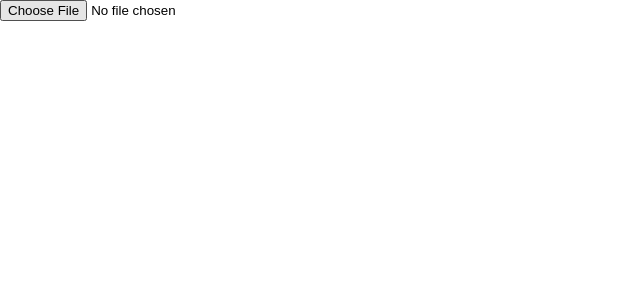
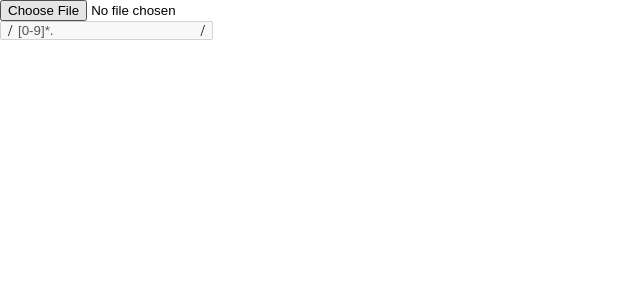
Before and after one commit to justinlee0777/buzzword-bingo-generator, a Next.js app: page / in a window 1280 px wide. Shown: the top 300 px of the page, without its empty margins (0-640 px from the left). Built offline with nearby package versions, Linux system fonts and the light colour scheme.

Commit message:
Rename RandomizeAgain to Randomize. Implementing a way to format table cells, but is WIP for now; want to make other changes and I don't understand how to do event listeners in React yet

```diff
--- a/components/file-input/index.js
+++ b/components/file-input/index.js
@@ -1,6 +1,5 @@
 import getTerms from '../../utils/get-terms.function';
 import readFile from '../../utils/read-file.function';
-import randomizeTerms from '../../utils/randomize-terms.function';
 
 /**
  * @param props - property 'callback': Unary function. Sole argument is the state change to propagate to the parent component.
@@ -11,7 +10,7 @@ export default function FileInput(props) {
         readFile(file)
             .then(fileContent => {
                 const terms = getTerms(fileContent);
-                const cells = randomizeTerms(terms);
+                const cells = terms;
 
                 return { cells };
             })
--- a/components/randomize-again/index.js
+++ /dev/null
@@ -1,7 +0,0 @@
-/**
- * @param props - property 'randomizeAgainFn': function to randomize the table again.
- */
-export default function RandomizeAgain(props) {
-    const { randomizeAgainFn } = props;
-    return <button onClick={randomizeAgainFn}>Randomize again</button>;
-}
--- /dev/null
+++ b/components/randomize/index.js
@@ -0,0 +1,7 @@
+/**
+ * @param props - property 'randomizeFn': function to randomize the table again.
+ */
+export default function Randomize(props) {
+    const { randomizeFn } = props;
+    return <button onClick={randomizeFn}>Randomize again</button>;
+}
--- /dev/null
+++ b/components/regex-formatter/index.js
@@ -0,0 +1,45 @@
+/**
+ * @param props
+ * TODO: Disabling the input for now and setting it with a preset value. Need to get a better understanding of how to do
+ * event listeners in React.
+ */
+export default function RegexFormatter(props) {
+    const { initialValue } = props;
+
+    return (
+        <div className="regex-formatter">
+            <div className="input-container">
+                <input disabled value={initialValue} />
+                <span>/</span>
+                <span>/</span>
+            </div>
+            <style jsx>{`
+                .regex-formatter {
+                    display: flex;
+                }
+
+                .regex-formatter .input-container {
+                    position: relative;
+                }
+
+                .regex-formatter .input-container input {
+                    padding: 0 16px;
+                }
+
+                .regex-formatter .input-container span {
+                    position: absolute;
+                    top: 50%;
+                    transform: translateY(-50%);
+                }
+
+                .regex-formatter .input-container span:first-of-type {
+                    left: 8px;
+                }
+
+                .regex-formatter .input-container span:nth-of-type(2) {
+                    right: 8px;
+                }
+           `}</style>
+        </div>
+    )
+}
--- a/components/table/index.js
+++ b/components/table/index.js
@@ -3,15 +3,20 @@
  * - property table: 5x5 array to create the table from.
  */
 export default function Table(props) {
-    const { table } = props;
+    const { table, showCheckboxes = true } = props;
     const tableRows = table.map((row, i) => {
         const cellNumber = i * 5;
-        const cells = row.map((cell, j) =>
-            <td key={cellNumber + j}>
+        const cells = row.map((cell, j) => {
+            let checkboxUI;
+            if (showCheckboxes) {
+                checkboxUI = <input type="checkbox" />;
+            }
+
+            return <td key={cellNumber + j}>
                 {cell}
-                <input type="checkbox" />
-            </td>
-        );
+                {checkboxUI}
+            </td>;
+        });
 
         return <tr key={i}>{cells}</tr>;
     });
--- a/pages/index.js
+++ b/pages/index.js
@@ -3,7 +3,8 @@ import { useState } from 'react';
 
 import ErrorMessages from '../components/error-messages/index';
 import FileInput from '../components/file-input/index';
-import RandomizeAgain from '../components/randomize-again/index';
+import Randomize from '../components/randomize/index';
+import RegexFormatter from '../components/regex-formatter';
 import Table, { createMetaTable } from '../components/table/index';
 import randomizeTerms from '../utils/randomize-terms.function';
 
@@ -11,6 +12,8 @@ export default function Home() {
   const initialState = {
     // Number of cells to render. For now strict limit is 24 (+ 1 "Free square!")
     cells: [],
+    // Regex to format cells in case there are markings the user would not want. Whatever matches the expression will be removed.
+    formatRegex: '[0-9]*\. ',
     // Whether this is the first time the component is rendered.
     initial: true,
     // Error messages to render to the user.
@@ -21,22 +24,27 @@ export default function Home() {
 
   const {
     cells = [],
+    formatRegex = '[0-9]*\. ',
     initial = false,
     errorMessages = [],
   } = state;
 
   // Optional UI elements.
-  let table, randomizeAgain, errorMessageUI;
+  let table, randomize, errorMessageUI;
   if (cells.length === 24) {
-    const metaTable = createMetaTable(state.cells);
+    let tableCells = cells;
+
+    if (formatRegex) {
+      tableCells = formatCells(cells, formatRegex);
+    }
+
+    tableCells = randomizeTerms(tableCells);
+
+    const metaTable = createMetaTable(tableCells);
 
     table = <Table table={metaTable} />;
 
-    function randomizeAgainFn() {
-      setState({ cells: randomizeTerms(cells) });
-    }
-
-    randomizeAgain = <RandomizeAgain randomizeAgainFn={randomizeAgainFn} />
+    randomize = <Randomize randomizeFn={randomizeFn} />
   } else if (!initial) {
     errorMessages.push('Text file must have 24 rows.');
   }
@@ -54,8 +62,9 @@ export default function Home() {
 
       <main>
         <FileInput callback={setState} />
+        <RegexFormatter initialValue={formatRegex} />
         {table}
-        {randomizeAgain}
+        {randomize}
         {errorMessageUI}
       </main>
 
@@ -71,5 +80,21 @@ export default function Home() {
         }
       `}</style>
     </div>
-  )
+  );
+
+  function randomizeFn() {
+    setState({ cells: randomizeTerms(cells) });
+  }
+
+  /**
+   *
+   * @param {*} cells
+   */
+  function formatCells(cells, replaceExpression) {
+    const regExp = new RegExp(replaceExpression);
+
+    return cells.map(cell => {
+      return cell.replace(regExp, '');
+    });
+  }
 }
```
